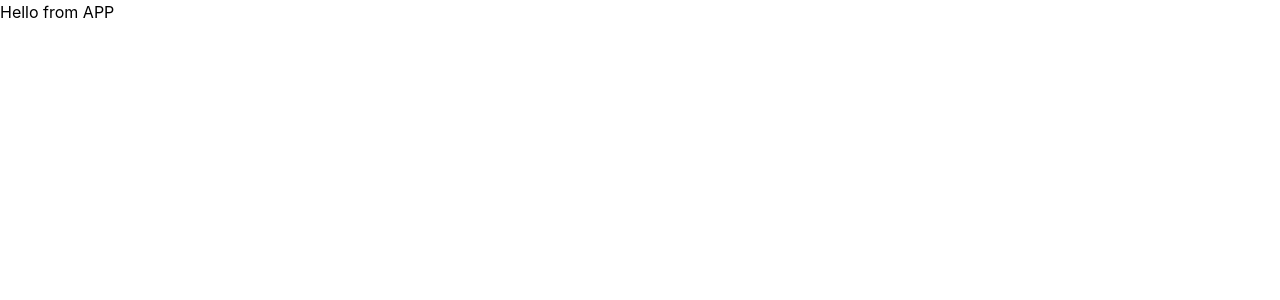
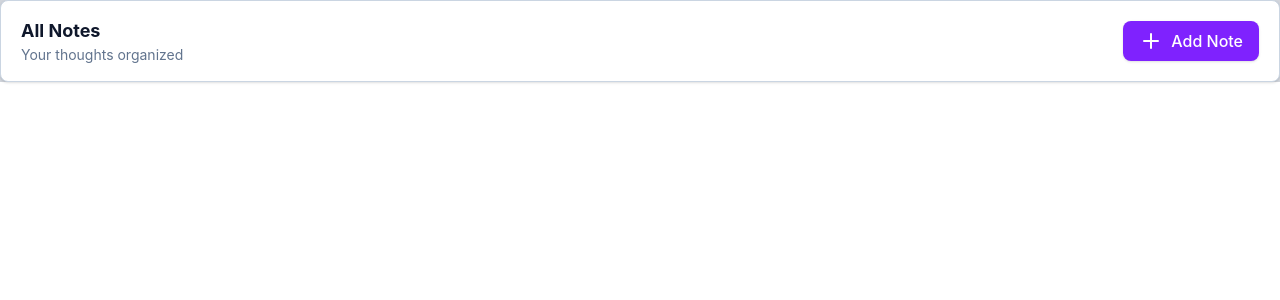
Before and after one commit to Sarfarosh-0/Web_Development, a React (Vite) app in the folder REACT_JS/03_React_App/: page / in a window 1280 px wide. Shown: the top 300 px of the page. Built offline with nearby package versions, Linux system fonts and the light colour scheme.

Commit message:
Imported Lucide React

```diff
--- a/REACT_JS/03_React_App/index.html
+++ b/REACT_JS/03_React_App/index.html
@@ -9,7 +9,7 @@
 </head>
 
 <body>
-  <div id="root"></div>
+  <div id="root" class="bg-gray-300"></div>
   <script type="module" src="/src/main.tsx"></script>
 </body>
 
--- a/REACT_JS/03_React_App/package.json
+++ b/REACT_JS/03_React_App/package.json
@@ -11,6 +11,7 @@
   },
   "dependencies": {
     "@tailwindcss/vite": "^4.3.3",
+    "lucide-react": "^1.34.0",
     "react": "^19.2.8",
     "react-dom": "^19.2.8",
     "tailwindcss": "^4.3.3"
--- a/REACT_JS/03_React_App/src/App.tsx
+++ b/REACT_JS/03_React_App/src/App.tsx
@@ -1,6 +1,9 @@
+import Header from "./Components/Header";
+
+
 function App() {
     return (
-        <h1>Hello from APP</h1>
+        <Header />
     )
 }
 
--- /dev/null
+++ b/REACT_JS/03_React_App/src/Components/Header.tsx
@@ -0,0 +1,19 @@
+import { Plus } from 'lucide-react';
+
+function Header() {
+    return (
+        <header className="w-full px-5 py-4 bg-white border border-slate-300 rounded-lg flex justify-between items-center shadow-sm">
+            <div>
+                <h1 className="font-bold text-lg text-slate-900">All Notes</h1>
+                <p className="text-sm text-slate-500">Your thoughts organized</p>
+            </div>
+
+            <button className="bg-violet-600 hover:bg-violet-700 active:scale-95 transition-all duration-150 rounded-lg px-4 py-2 font-medium text-white flex items-center gap-2 shadow-sm">
+                <Plus />
+                <span>Add Note</span>
+            </button>
+        </header>
+    );
+}
+
+export default Header;
```
Also changed, not shown: 1 other file (tests, documents, lock files or other folders).
